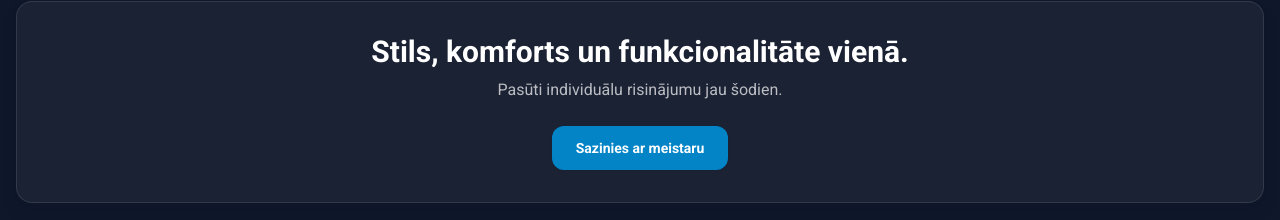
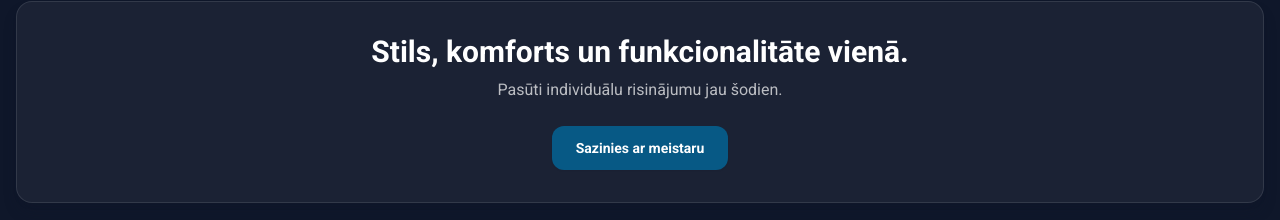
Before and after one commit to Du448/Logi_zaluzijas_19.09, a Next.js app: page / in a window 1280 px wide. Shown: the part 5644-5864 px from the top of the page. Built offline with nearby package versions, Linux system fonts and the light colour scheme.

Commit message:
zilā poga

```diff
--- a/components/Footer.tsx
+++ b/components/Footer.tsx
@@ -10,7 +10,7 @@ export default function Footer() {
           <div className="mt-6 flex justify-center">
             <Link
               href="/kontakti"
-              className="inline-flex items-center justify-center rounded-xl bg-sky-600 px-6 py-3 text-sm font-semibold text-white shadow-sm transition hover:bg-sky-700 focus:outline-none focus:ring-2 focus:ring-sky-500 focus:ring-offset-2 focus:ring-offset-slate-900"
+              className="inline-flex items-center justify-center rounded-xl bg-sky-800 px-6 py-3 text-sm font-semibold text-white shadow-sm transition hover:bg-sky-900 focus:outline-none focus:ring-2 focus:ring-sky-700 focus:ring-offset-2 focus:ring-offset-slate-900"
             >
               Sazinies ar meistaru
             </Link>
```
